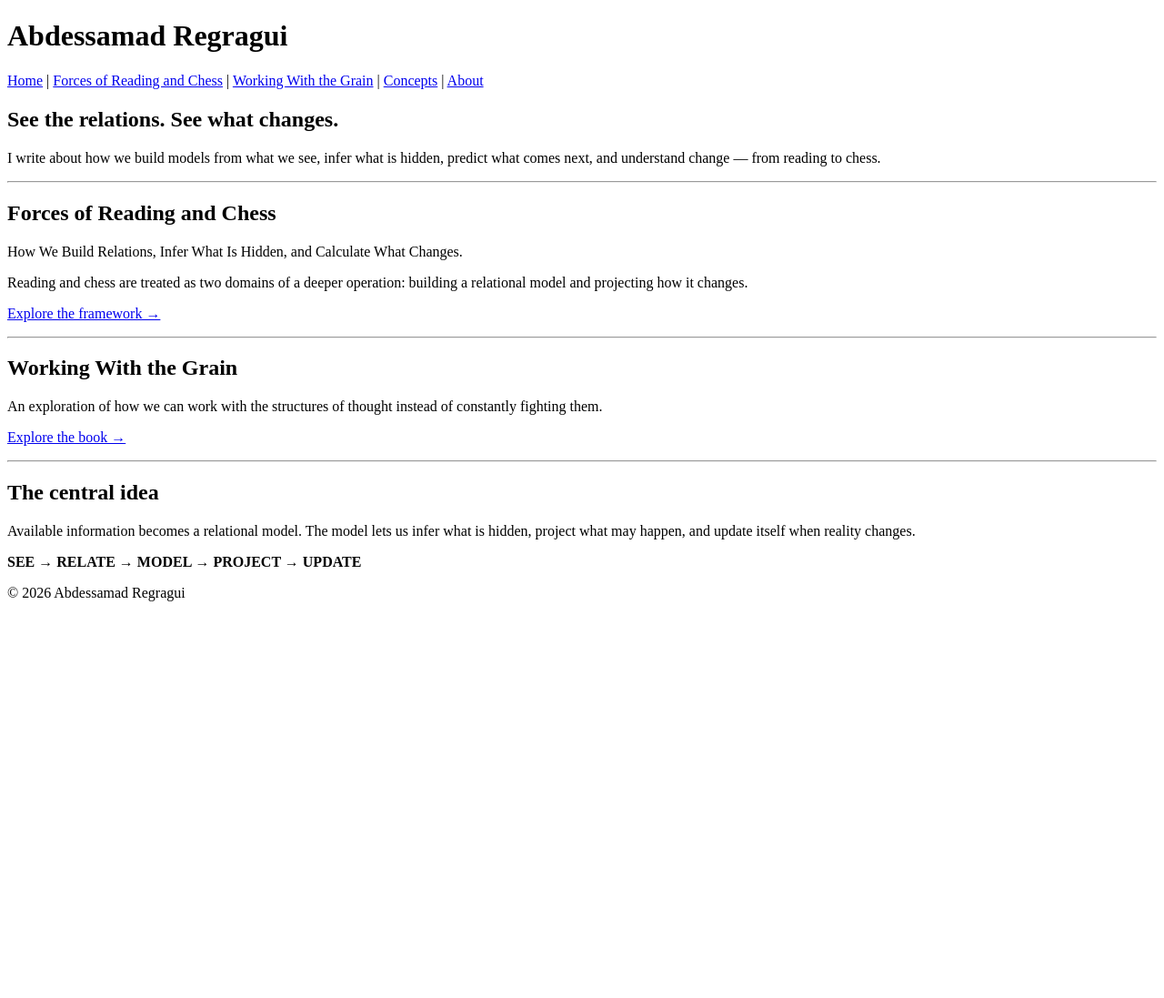
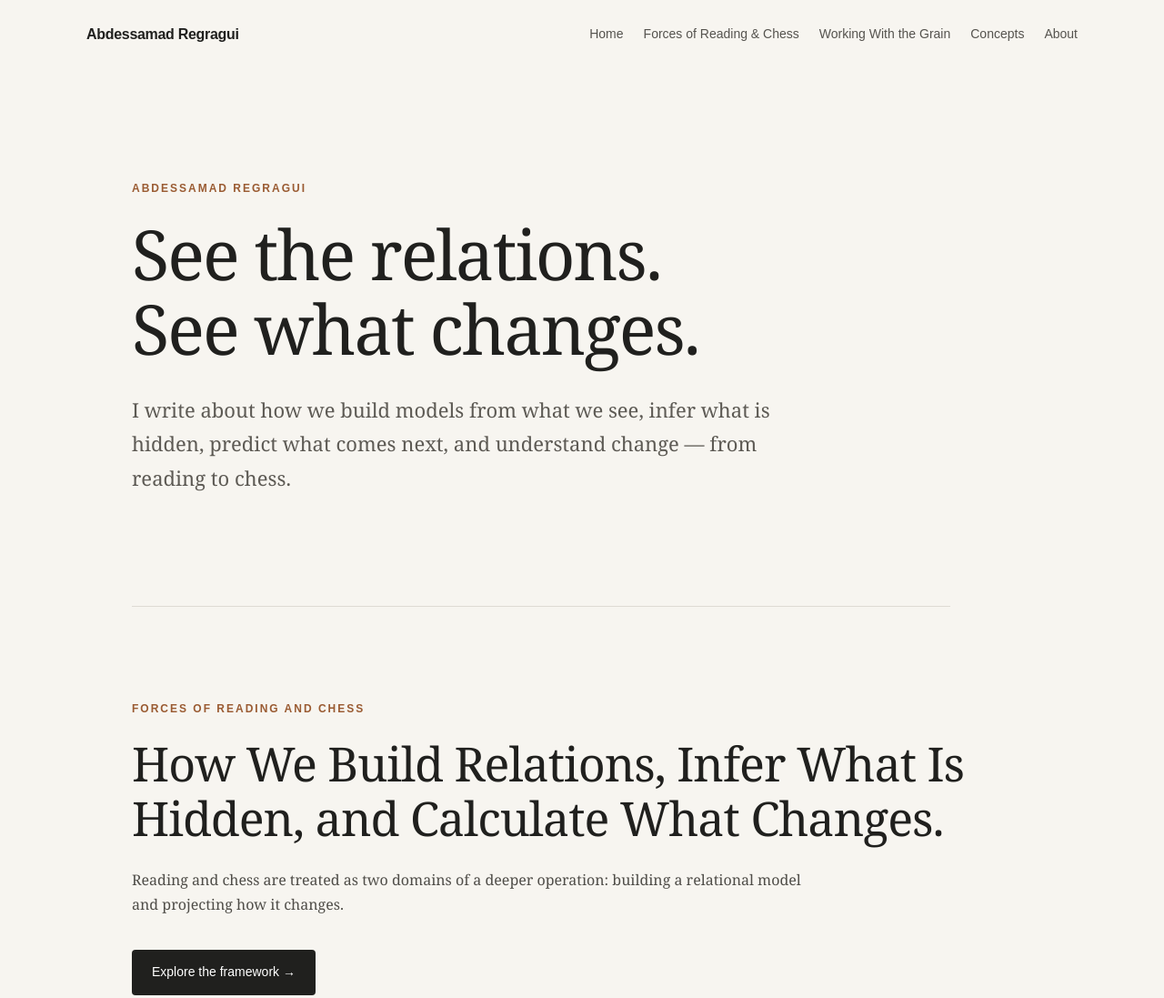
Before and after one commit to abdessamadreg84-lab/abdessamad-regragui.github.io, a plain HTML site: page index.html in a window 1280 px wide. Shown: the top 1097 px of the page at 91% size. Before the commit the page ends 800 px from the top, so only its background shows below. Drawn offline with Linux system fonts and the light colour scheme.

Commit message:
Update index.html

```diff
--- a/index.html
+++ b/index.html
@@ -3,44 +3,59 @@
 <head>
     <meta charset="UTF-8">
     <meta name="viewport" content="width=device-width, initial-scale=1.0">
+
     <title>Abdessamad Regragui — Ideas, Reading & Chess</title>
+
     <meta name="description" content="Official website of Abdessamad Regragui, author of Forces of Reading and Chess and Working With the Grain.">
+
+    <link rel="stylesheet" href="style.css">
 </head>
 
 <body>
 
 <header>
-    <h1>Abdessamad Regragui</h1>
-    <nav>
-        <a href="index.html">Home</a> |
-        <a href="forces-of-reading-and-chess.html">Forces of Reading and Chess</a> |
-        <a href="working-with-the-grain.html">Working With the Grain</a> |
-        <a href="concepts.html">Concepts</a> |
+    <nav class="nav">
+        <a href="index.html" class="logo">Abdessamad Regragui</a>
+
+        <div class="nav-links">
+            <a href="index.html">Home</a>
+            <a href="forces-of-reading-and-chess.html">Forces of Reading & Chess</a>
+            <a href="working-with-the-grain.html">Working With the Grain</a>
+            <a href="concepts.html">Concepts</a>
             <a href="about.html">About</a>
+        </div>
     </nav>
 </header>
 
 <main>
 
-    <section>
-        <h2>See the relations. See what changes.</h2>
+<section class="hero">
 
-        <p>
+    <p class="eyebrow">ABDESSAMAD REGRAGUI</p>
+
+    <h1>
+        See the relations.<br>
+        See what changes.
+    </h1>
+
+    <p class="intro">
         I write about how we build models from what we see,
         infer what is hidden, predict what comes next,
         and understand change — from reading to chess.
     </p>
+
 </section>
 
-    <hr>
 
 <section>
-        <h2>Forces of Reading and Chess</h2>
 
-        <p>
-            How We Build Relations, Infer What Is Hidden,
+    <p class="section-label">FORCES OF READING AND CHESS</p>
+
+    <h2>
+        How We Build Relations,
+        Infer What Is Hidden,
         and Calculate What Changes.
-        </p>
+    </h2>
 
     <p>
         Reading and chess are treated as two domains of a
@@ -48,16 +63,17 @@
         projecting how it changes.
     </p>
 
-        <p>
-            <a href="forces-of-reading-and-chess.html">
+    <a class="button" href="forces-of-reading-and-chess.html">
         Explore the framework →
     </a>
-        </p>
+
 </section>
 
-    <hr>
 
 <section>
+
+    <p class="section-label">WORKING WITH THE GRAIN</p>
+
     <h2>Working With the Grain</h2>
 
     <p>
@@ -65,17 +81,18 @@
         of thought instead of constantly fighting them.
     </p>
 
-        <p>
-            <a href="working-with-the-grain.html">
+    <a class="button" href="working-with-the-grain.html">
         Explore the book →
     </a>
-        </p>
+
 </section>
 
-    <hr>
 
-    <section>
-        <h2>The central idea</h2>
+<section class="connection">
+
+    <p class="section-label">THE CENTRAL IDEA</p>
+
+    <h2>Understanding begins with relations.</h2>
 
     <p>
         Available information becomes a relational model.
@@ -83,17 +100,25 @@
         may happen, and update itself when reality changes.
     </p>
 
-        <p>
-            <strong>
+    <div class="large-formula">
         SEE → RELATE → MODEL → PROJECT → UPDATE
-            </strong>
-        </p>
+    </div>
+
 </section>
 
 </main>
 
+
 <footer>
+
     <p>© 2026 Abdessamad Regragui</p>
+
+    <p>
+        <a href="index.html">Home</a> ·
+        <a href="forces-of-reading-and-chess.html">Forces of Reading & Chess</a> ·
+        <a href="about.html">About</a>
+    </p>
+
 </footer>
 
 </body>
```
Lines whose indentation alone changed are shown as unchanged.
